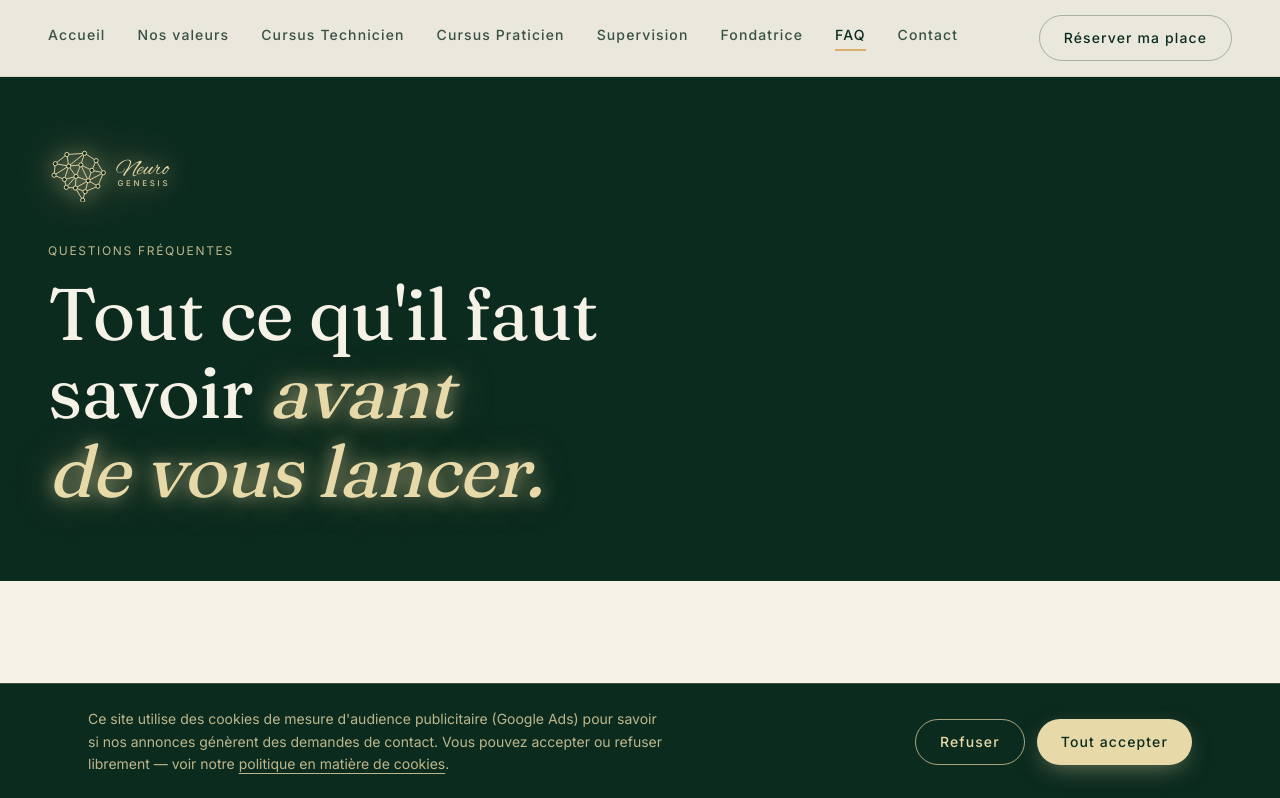
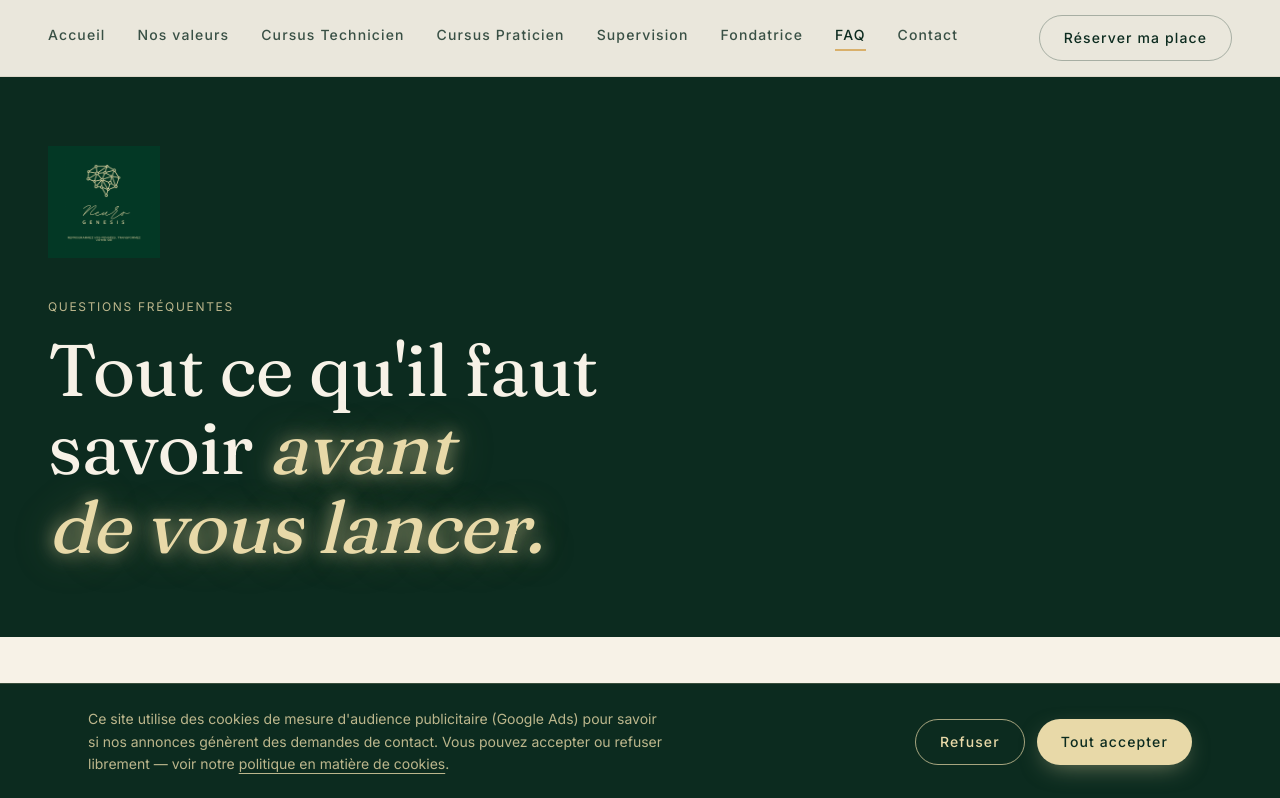
Before and after one commit to marinellaspanopro-web/NeuroGenesis-Academy, a Next.js app: page /faq in a window 1280 px wide. Shown: the top 798 px of the page. Built offline with nearby package versions, Linux system fonts and the light colour scheme.

Commit message:
Afficher le logo original fourni par Marinella sur les pages du site

```diff
--- a/app/contact/page.tsx
+++ b/app/contact/page.tsx
@@ -43,7 +43,7 @@ export default async function ContactPage({ searchParams }: { searchParams: Prom
         <div className="container-editorial py-section-sm">
           <RevealOnScroll>
             <Link href="/" aria-label="NeuroGenesis Academy — retour à l'accueil" className="reveal-item mb-8 inline-block">
-              <Logo variant="gold-on-forest" className="logo-glow h-12 w-auto sm:h-14" />
+              <Logo className="h-24 w-24 sm:h-28 sm:w-28" />
             </Link>
             <p className="reveal-item text-xs uppercase tracking-wide3 text-gold/80 mb-4">Contact</p>
             <h1 className="reveal-item font-serif text-hero text-cream max-w-2xl text-balance">
--- a/app/faq/page.tsx
+++ b/app/faq/page.tsx
@@ -37,7 +37,7 @@ export default function FaqPage() {
         <div className="container-editorial py-section-sm">
           <RevealOnScroll>
             <Link href="/" aria-label="NeuroGenesis Academy — retour à l'accueil" className="reveal-item mb-8 inline-block">
-              <Logo variant="gold-on-forest" className="logo-glow h-12 w-auto sm:h-14" />
+              <Logo className="h-24 w-24 sm:h-28 sm:w-28" />
             </Link>
             <p className="reveal-item text-xs uppercase tracking-wide3 text-gold/80 mb-4">Questions fréquentes</p>
             <h1 className="reveal-item font-serif text-hero text-cream max-w-2xl text-balance">
--- a/app/fondatrice/page.tsx
+++ b/app/fondatrice/page.tsx
@@ -65,7 +65,7 @@ export default function FondatricePage() {
           <RevealOnScroll className="grid gap-12 lg:grid-cols-12 lg:items-center">
             <div className="reveal-item lg:col-span-7">
               <Link href="/" aria-label="NeuroGenesis Academy — retour à l'accueil" className="mb-8 inline-block">
-                <Logo variant="gold-on-forest" className="logo-glow h-12 w-auto sm:h-14" />
+                <Logo className="h-24 w-24 sm:h-28 sm:w-28" />
               </Link>
               <p className="text-xs uppercase tracking-wide3 text-gold/80 mb-4">
                 La fondatrice
--- a/app/formation-praticien/page.tsx
+++ b/app/formation-praticien/page.tsx
@@ -51,7 +51,7 @@ export default function FormationPraticienPage() {
         <div className="container-editorial py-section-sm">
           <RevealOnScroll>
             <Link href="/" aria-label="NeuroGenesis Academy — retour à l'accueil" className="reveal-item mb-8 inline-block">
-              <Logo variant="gold-on-forest" className="logo-glow h-12 w-auto sm:h-14" />
+              <Logo className="h-24 w-24 sm:h-28 sm:w-28" />
             </Link>
             <p className="reveal-item text-xs uppercase tracking-wide3 text-gold/80 mb-4">
               Cursus Praticien · 8 modules
--- a/app/formation-technicien/page.tsx
+++ b/app/formation-technicien/page.tsx
@@ -53,7 +53,7 @@ export default function FormationTechnicienPage() {
         <div className="container-editorial py-section-sm">
           <RevealOnScroll>
             <Link href="/" aria-label="NeuroGenesis Academy — retour à l'accueil" className="reveal-item mb-8 inline-block">
-              <Logo variant="gold-on-forest" className="logo-glow h-12 w-auto sm:h-14" />
+              <Logo className="h-24 w-24 sm:h-28 sm:w-28" />
             </Link>
             <p className="reveal-item text-xs uppercase tracking-wide3 text-gold/80 mb-4">
               <CycleSessionLabel />
--- a/app/inscription/page.tsx
+++ b/app/inscription/page.tsx
@@ -29,7 +29,7 @@ export default async function InscriptionPage({
       <section className="dark-section pt-[76px]">
         <div className="container-editorial py-section-sm">
           <Link href="/" aria-label="NeuroGenesis Academy — retour à l'accueil" className="mb-8 inline-block">
-            <Logo variant="gold-on-forest" className="h-12 w-auto sm:h-14" />
+            <Logo className="h-24 w-24 sm:h-28 sm:w-28" />
           </Link>
           <p className="text-xs uppercase tracking-wide3 text-gold/80 mb-4">Cycle de formation</p>
           <h1 className="font-serif text-hero text-cream max-w-2xl">Réserver ma place</h1>
--- a/app/supervision-accompagnement/page.tsx
+++ b/app/supervision-accompagnement/page.tsx
@@ -142,7 +142,7 @@ export default function SupervisionPage() {
               aria-label="NeuroGenesis Academy — retour à l'accueil"
               className="reveal-item mb-8 inline-block"
             >
-              <Logo variant="gold-on-forest" className="logo-glow h-12 w-auto sm:h-14" />
+              <Logo className="h-24 w-24 sm:h-28 sm:w-28" />
             </Link>
             <p className="reveal-item text-xs uppercase tracking-wide3 text-gold/80 mb-4">
               Après la certification Praticien
--- a/components/home/Hero.tsx
+++ b/components/home/Hero.tsx
@@ -51,7 +51,7 @@ export default function Hero() {
 
       <div ref={containerRef} className="container-editorial relative z-10 py-section flex flex-col items-start">
         <Link href="/" aria-label="NeuroGenesis Academy — retour à l'accueil" className="reveal mb-10 inline-block">
-          <Logo variant="gold-on-forest" className="logo-glow h-12 w-auto sm:h-14" />
+          <Logo className="h-24 w-24 sm:h-28 sm:w-28" />
         </Link>
 
         <span className="reveal inline-flex items-center gap-2 rounded-pill border border-gold/40 px-4 py-2 text-xs uppercase tracking-wide3 text-gold mb-8">
--- a/components/layout/Footer.tsx
+++ b/components/layout/Footer.tsx
@@ -9,7 +9,7 @@ export default function Footer() {
       <div className="container-editorial pt-section-sm pb-10">
         <div className="grid gap-12 lg:grid-cols-[1.3fr_1fr_1fr] lg:gap-8">
           <div>
-            <Logo variant="gold-on-forest" className="logo-glow h-11 w-auto mb-6" />
+            <Logo className="h-24 w-24 mb-6" />
             <p className="font-serif italic text-h3 text-cream/95 max-w-sm leading-snug">
               Reprogrammez vos pensées, transformez votre vie.
             </p>
--- a/components/ui/Logo.tsx
+++ b/components/ui/Logo.tsx
@@ -1,102 +1,13 @@
-type LogoVariant = "forest" | "gold-on-forest" | "gold-on-white";
+import Image from "next/image";
 
-// Nœuds de l'icône — réseau neuronal en forme de cerveau, tracé fidèlement
-// depuis le logo officiel fourni par la marque (bannière Marinella Spano).
-const nodes = [
-  { id: "n1", x: 31, y: 11 }, { id: "n2", x: 60, y: 9 }, { id: "n3", x: 79, y: 21 },
-  { id: "n4", x: 12, y: 26 }, { id: "n5", x: 34, y: 30 }, { id: "n6", x: 54, y: 28 },
-  { id: "n7", x: 72, y: 37 }, { id: "n8", x: 91, y: 41 }, { id: "n9", x: 10, y: 45 },
-  { id: "n10", x: 27, y: 52 }, { id: "n11", x: 46, y: 47 }, { id: "n12", x: 66, y: 54 },
-  { id: "n13", x: 30, y: 65 }, { id: "n14", x: 45, y: 66 }, { id: "n15", x: 61, y: 72 },
-  { id: "n16", x: 82, y: 63 }, { id: "n17", x: 57, y: 86 },
-] as const;
-
-const edges: [string, string][] = [
-  ["n1", "n2"], ["n1", "n5"], ["n1", "n4"],
-  ["n2", "n3"], ["n2", "n6"], ["n2", "n5"],
-  ["n3", "n7"], ["n3", "n8"],
-  ["n4", "n5"], ["n4", "n9"],
-  ["n5", "n6"], ["n5", "n9"], ["n5", "n10"], ["n5", "n11"],
-  ["n6", "n7"], ["n6", "n11"], ["n6", "n12"],
-  ["n7", "n8"], ["n7", "n12"],
-  ["n8", "n16"], ["n8", "n12"],
-  ["n9", "n10"],
-  ["n10", "n11"], ["n10", "n13"],
-  ["n11", "n13"], ["n11", "n14"], ["n11", "n12"],
-  ["n12", "n14"], ["n12", "n15"], ["n12", "n16"],
-  ["n13", "n14"],
-  ["n14", "n15"], ["n14", "n17"],
-  ["n15", "n16"], ["n15", "n17"],
-];
-
-const nodeMap = Object.fromEntries(nodes.map((n) => [n.id, n]));
-
-/**
- * Logo officiel NeuroGenesis Academy — icône réseau neuronal en forme de
- * cerveau + wordmark script "Neuro" / caps tracées "GENESIS", tracé depuis
- * les fichiers de marque fournis. Trois variantes selon le fond :
- * - forest        : vert forêt sur fond clair (nav, sections claires)
- * - gold-on-forest: or/crème sur fond vert forêt (hero, footer, bandeaux sombres)
- * - gold-on-white : or pâle sur fond blanc (favicon, usages neutres)
- */
-export default function Logo({
-  variant = "forest",
-  className = "",
-}: {
-  variant?: LogoVariant;
-  className?: string;
-}) {
-  const ink =
-    variant === "forest"
-      ? "var(--color-forest)"
-      : variant === "gold-on-white"
-        ? "var(--color-gold-deep)"
-        : "var(--color-gold)";
-
+export default function Logo({ className = "" }: { className?: string }) {
   return (
-    <svg
-      viewBox="0 0 300 92"
+    <Image
+      src="/logo/neurogenesis-officiel.png"
+      width={500}
+      height={500}
+      alt="NeuroGenesis Academy"
       className={className}
-      role="img"
-      aria-label="NeuroGenesis Academy"
-      xmlns="http://www.w3.org/2000/svg"
-    >
-      <g transform="translate(0, 3)">
-        <g stroke={ink} strokeWidth="1.6" fill="none" opacity="0.95">
-          {edges.map(([a, b], i) => {
-            const from = nodeMap[a];
-            const to = nodeMap[b];
-            return <line key={i} x1={from.x} y1={from.y} x2={to.x} y2={to.y} />;
-          })}
-        </g>
-        <g fill={variant === "forest" || variant === "gold-on-white" ? "var(--color-cream)" : "var(--color-forest)"} stroke={ink} strokeWidth="1.6">
-          {nodes.map((n) => (
-            <circle key={n.id} cx={n.x} cy={n.y} r="3.4" />
-          ))}
-        </g>
-      </g>
-
-      <text
-        x="112"
-        y="46"
-        fontFamily="var(--font-script), cursive"
-        fontSize="38"
-        fill={ink}
-      >
-        Neuro
-      </text>
-      <text
-        x="114"
-        y="66"
-        fontFamily="var(--font-body), sans-serif"
-        fontWeight="500"
-        fontSize="13"
-        letterSpacing="4.5"
-        fill={ink}
-        opacity="0.9"
-      >
-        GENESIS
-      </text>
-    </svg>
+    />
   );
 }
```
Also changed, not shown: public/logo/neurogenesis-officiel.png (added).
